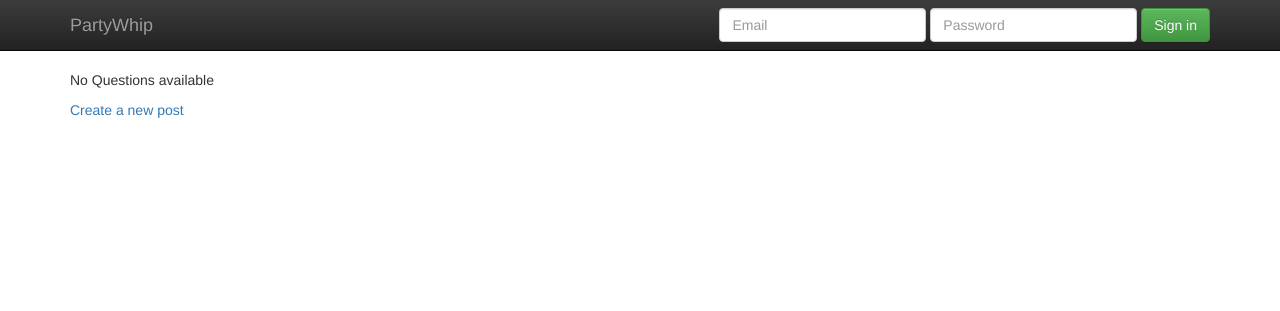
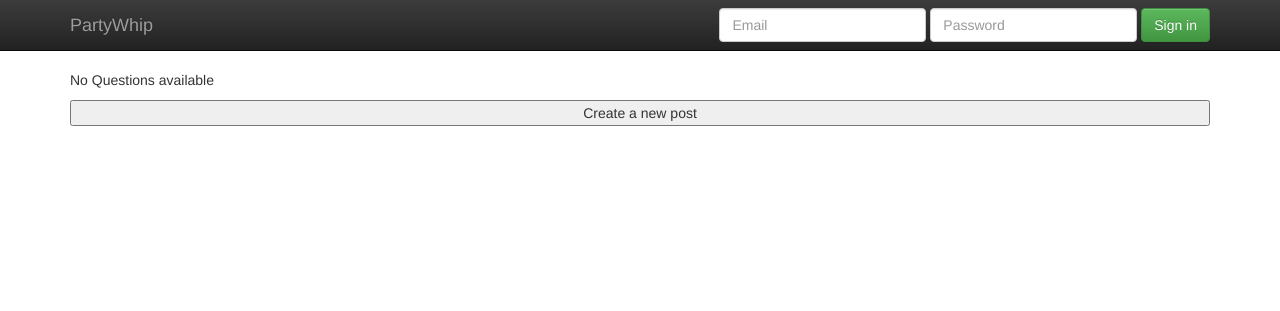
Before and after one commit to RemyBordignon/PartyWhip, a Django app: page /boards/ in a window 1280 px wide. Shown: the top 311 px of the page. Run offline with Django 3.2, Linux system fonts and the light colour scheme; the visitor is signed in with stand-in values (Sample User, id 1); data that the repository does not hold is empty; some libraries are stand-ins or nearby versions.

Commit message:
Improve display of list of Questions
Using basic Bootstrap

```diff
--- a/templates/boards/index.html
+++ b/templates/boards/index.html
@@ -10,15 +10,15 @@ Posts
     <h2>Job Postings:</h2>
     <ul>
         {% for post in post_list %}
-            <li><a href="{% url 'boards:detail' post.id %}">{{ post.title }}</a></li>
+            <div class="list-group-item"><a href="{% url 'boards:detail' post.id %}">{{ post.title }}</a></div>
         {% endfor %}
     </ul>
 {% else %}
     <p>No Questions available</p>
 {% endif %}
 
-    <a href="{% url 'boards:create_post' %}">
+    <button class="btn-block" href="{% url 'boards:create_post' %}">
         Create a new post
-    </a>
+    </button>
 
 {% endblock %}
--- a/templates/partywhip/welcome.html
+++ b/templates/partywhip/welcome.html
@@ -9,6 +9,7 @@ Welcome
         <div class="container">
             <h1>PartyWhiiip</h1>
             <p>party whiiiped</p>
+            <p>Please LOGIN</p>
         </div>
     </div>
 {% endblock %}
```
